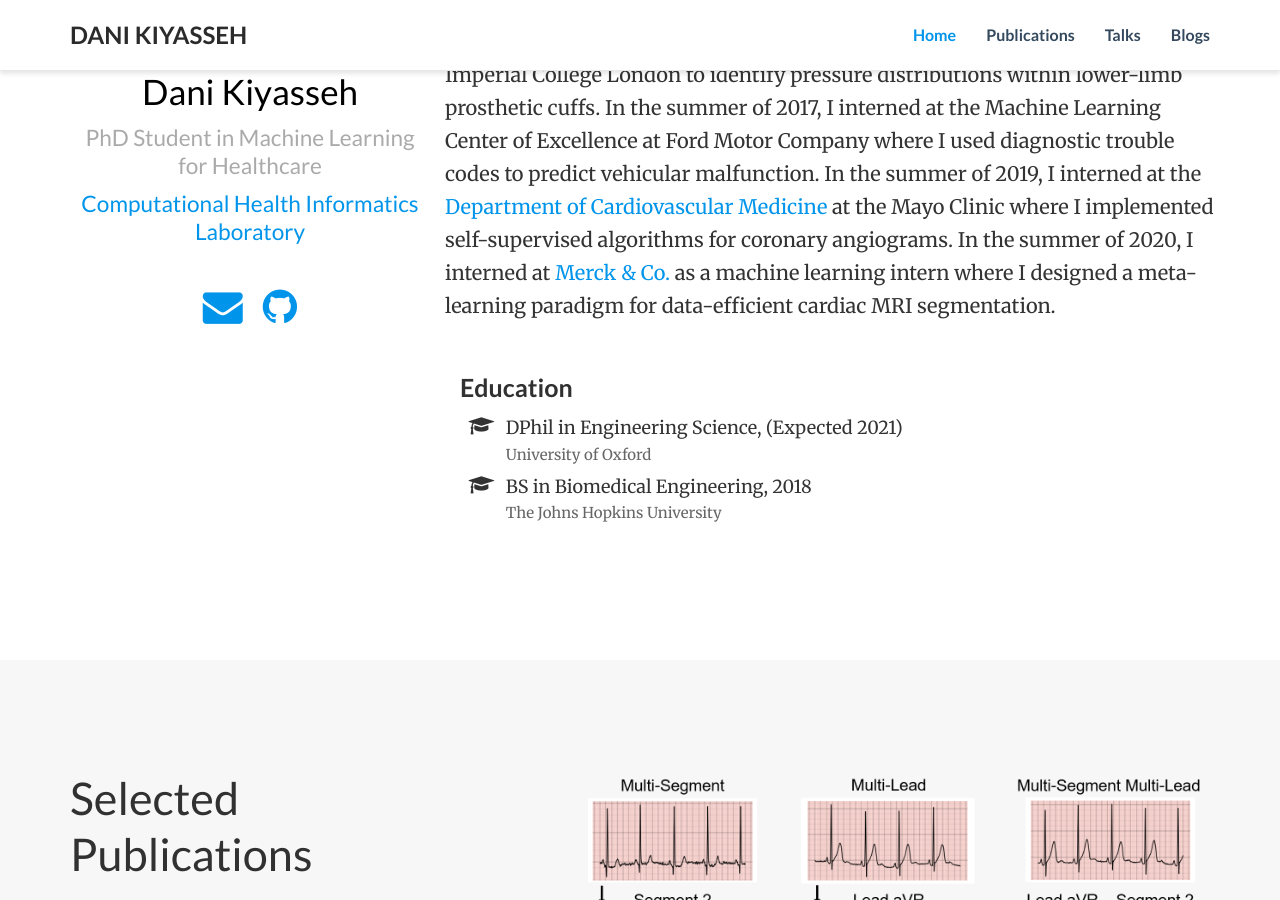
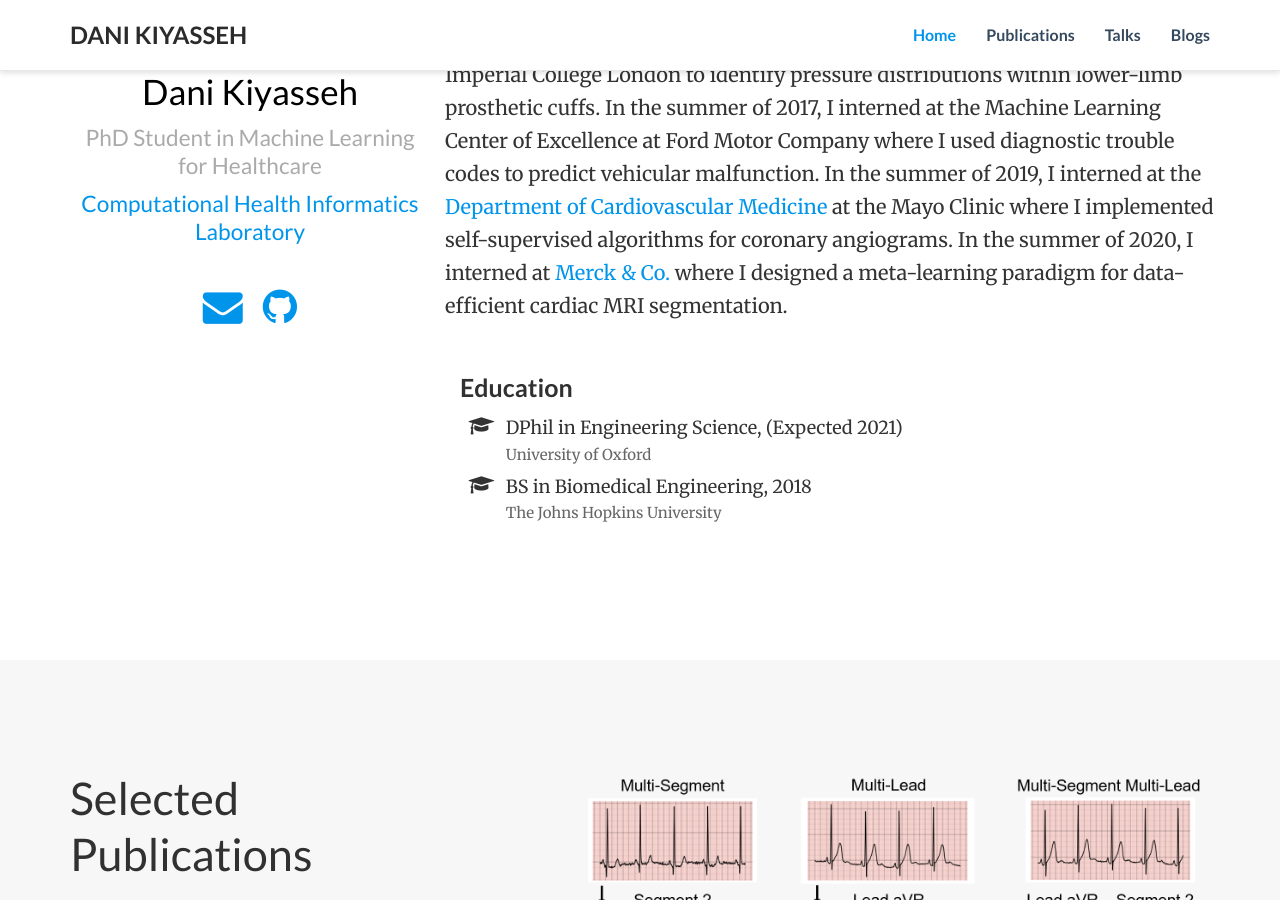
Before and after one commit to danikiyasseh/danikiyasseh.github.io, a Jekyll site: the page index.html, which Jekyll copies as it is, in a window 1280 px wide and 900 px high, scrolled down 301 px. Built offline with Jekyll 4.4.1, drawn with Linux system fonts in a browser that asks for light colours; nearby versions of some CDN libraries; a style sheet for code colours, icons or effects is not loaded.

Commit message:
Update index.html

```diff
--- a/index.html
+++ b/index.html
@@ -156,7 +156,7 @@
 	<p>I have had the opportunity to work in diverse academic and industry settings. In the summer of 2016, I performed research at the <a href="http://www.imperial.ac.uk/msk-lab" target="_blank">Musculoskeletal Lab.</a>, at Imperial College London to identify pressure distributions within lower-limb prosthetic cuffs.
 		In the summer of 2017, I interned at the Machine Learning Center of Excellence at Ford Motor Company where I used diagnostic trouble codes to predict vehicular malfunction.
 		In the summer of 2019, I interned at the <a href="https://www.mayoclinic.org/departments-centers/cardiovascular-medicine/home/orc-20121930" target="_blank">Department of Cardiovascular Medicine</a> at the Mayo Clinic where I implemented self-supervised algorithms for coronary angiograms.
-		In the summer of 2020, I interned at <a href="https://www.merck.com/index.html", target="_blank">Merck & Co.</a> as a machine learning intern where I designed a meta-learning paradigm for data-efficient cardiac MRI segmentation.
+		In the summer of 2020, I interned at <a href="https://www.merck.com/index.html", target="_blank">Merck & Co.</a> where I designed a meta-learning paradigm for data-efficient cardiac MRI segmentation.
 	</p>
 
 <div class="row">
```
